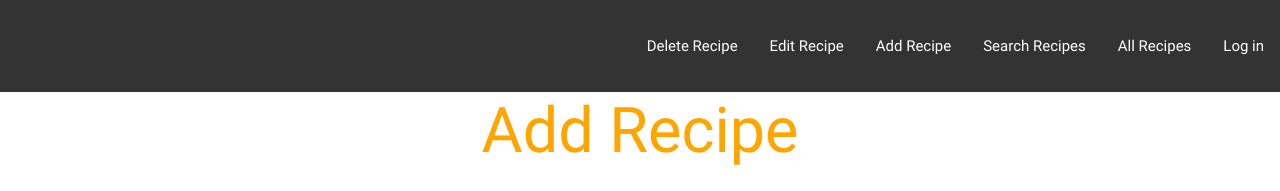
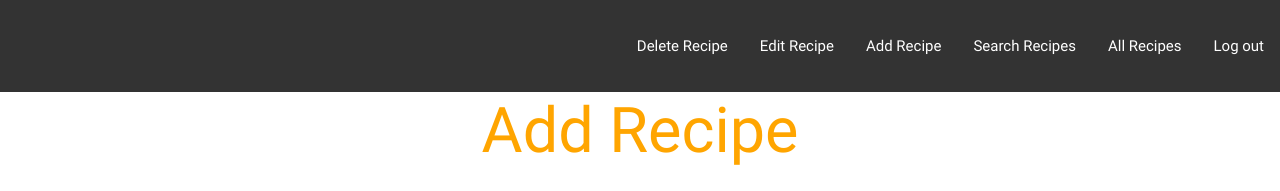
Before and after one commit to debbiect246/recipe-app, a Flask app: page /addrecipe in a window 1280 px wide. Shown: the top 191 px of the page. Run offline with Flask 2, Linux system fonts and the light colour scheme; some libraries are stand-ins or nearby versions.

Commit message:
login changed to logout nav

```diff
--- a/templates/base.html
+++ b/templates/base.html
@@ -19,7 +19,7 @@
     <!-- Navigation -->
     <nav class="navigation">
         <ul>
-            <li><a href="{{ url_for('index') }}">Log in</a></li>
+            <li><a href="{{ url_for('index') }}">Log out</a></li>
             <li><a href="{{ url_for('allrecipeslist') }}">All Recipes</a></li>
             <li><a href="{{ url_for('recipesearch') }}">Search Recipes</a></li>
             <li><a href="{{ url_for('addrecipe') }}">Add Recipe</a></li>
```
